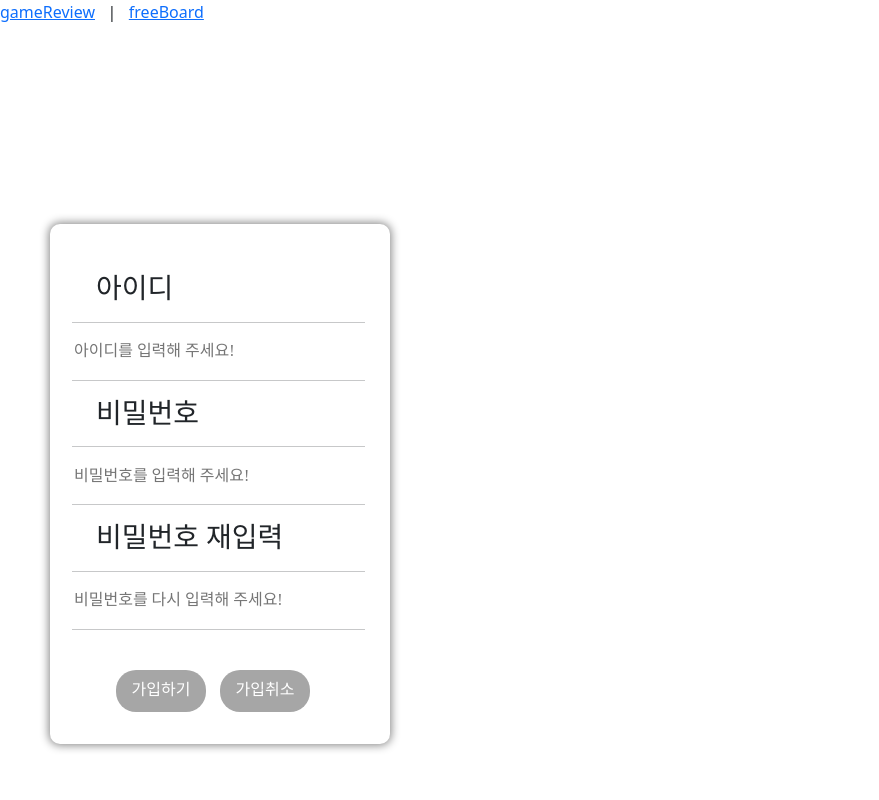
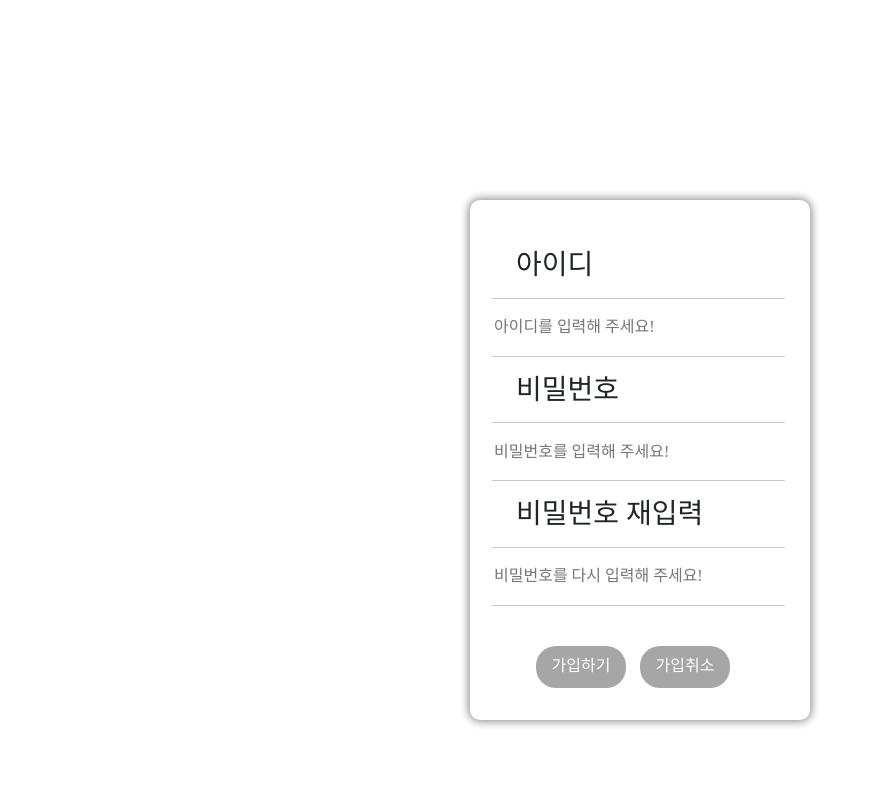
Before and after one commit to 99-1week-Toyproject/1week_toy, a Flask app: page /join in a window 1280 px wide. Shown: the whole page, without its empty margins (0-879 px from the left). Run offline with Flask 2, Linux system fonts and the light colour scheme; some libraries are stand-ins or nearby versions; some web fonts are replaced.

Commit message:
[update] 로그인 및 회원가입 기본 틀 제작 완료

```diff
--- a/templates/join.html
+++ b/templates/join.html
@@ -39,6 +39,9 @@
     // 일단 내가 준비한 자바스크립트가 준비되면 실행되어야 하니까!!
     // 왜 이걸 사용했냐면, 처음에는 그냥 스크립트를 작성하니까 html이 준비되기도 전에 document 객체에 대한 함수들이 실행되는 문제가 나오는 가능성이 있었습니다.
     // 예를 들면, 밑에보시면 저는 입력 필드의 값을 하나의 class로 묶어서 값을 받아오려고 하는데 이게 준비되기도 전에 자바스크립트가 실행되어버리기 때문입니다.
+    function goLogin() {
+        window.location.href = '/login'
+    }
     window.onload = function () {
 
         // 먼저 html의 데이터들을 싹 다 긁어옵니다.
@@ -113,6 +116,8 @@
             errorMsgReset(error)
         }
 
+        //  함수 만들고 버튼에다가 onclick으로 달아줘도 됩니다!
+        //  근데 그냥 이렇게도 되나 하고 위에서 복사해서 써 봤습니다.
         document.getElementById('joinBtn').onclick = function () {
             errorMsgReset(error);
 
@@ -180,6 +185,7 @@
                     if (response['result'] == 'success') {
                         alert('회원가입 완료!')
                         window.location.href = '/login'
+                        return
                     }
                     if (response['result'] == 'fail') {
                         alert(response['msg'])
@@ -203,6 +209,17 @@
         src: url('https://cdn.jsdelivr.net/gh/Project-Noonnu/noonfonts_2107@1.1/Pretendard-Regular.woff') format('woff');
         font-weight: 400;
         font-style: normal;
+    }
+
+    a {
+        text-decoration: none;
+        color: #2b2b2b;
+
+    }
+
+    a:hover {
+        background-color: #F1F3F5;
+        font-size: 16.5px;
     }
 
     input {
@@ -232,8 +249,7 @@
         padding-top: 47px;
         padding-left: 45px;
 
-        margin-top: 200px;
-        margin-left: 50px;
+        margin: 200px auto 0 auto;
 
         background-color: white;
 
@@ -264,6 +280,24 @@
         background-color: #B4B7F1;
         cursor: pointer;
     }
+
+    .navBar {
+        font-family: Pretendard-Regular;
+        font-weight: 400;
+        font-size: 16px;
+
+        border: 1px solid #a6a6a6;
+        border-radius: 5px;
+        width: 206px;
+        height: 30px;
+
+        padding-top: 2px;
+        padding-left: 8px;
+
+        background-color: white;
+
+        margin-left: 86%;
+    }
 </style>
 
 
@@ -272,13 +306,15 @@
     <!-- 왜냐면 나는 여기 html 안에 있는 class와 id를 적극적으로 활용하기 위한 전략을 사용할 것이기 때문입니다! -->
     <!-- div로 묶어주니 html의 값을 가져오지 못하는 문제가 있었습니다. -->
     <!-- form이라는 게 input의 value를 넘길 때 쓰이는 것이니 해당 html 의 value를 취합할 수 있었습니다.  -->
-    <div class="navBar">
+
+    <!-- #nav 바가 굳이 있어야되나 싶어서 주석처리 -->
+    <!-- <div class="navBar">
         <a href="/main">gameReview</a>
         <span>&nbsp; | &nbsp;</span>
         <a href="/board">freeBoard</a>
-    </div>
+    </div> -->
 
-    <form name="join" id="join" class="join">
+    <form name="join" id="join" class="join" onsubmit="return false">
 
 
         <!-- 아이디 입력 필드 -->
@@ -292,7 +328,7 @@
                     style="width: 240px; position: relative; right: 24px">
             </span>
             <div class=" join_list">
-                <span id="idError" style="position: relative; right: 24px"></span>
+                <span id="idError" style="position: relative; right: 24px; color: red;"></span>
             </div>
             <hr style="position:relative; right: 24px">
             <!-- 비밀번호 입력 필드 -->
@@ -306,7 +342,7 @@
             </span>
 
             <div class=" join_list">
-                <span id="pwError" style="position: relative; right: 24px"></span>
+                <span id="pwError" style="position: relative; right: 24px; color: red;"></span>
             </div>
             <hr style="position:relative; right: 24px">
             <!-- 비밀번호 재입력 필드 -->
@@ -319,7 +355,7 @@
                     style="width: 240px; position: relative; right: 24px">
             </span>
             <div class=" join_list">
-                <span id="pwCheckError" style="position: relative; right: 24px"></span>
+                <span id="pwCheckError" style="position: relative; right: 24px; color: red;"></span>
             </div>
             <hr style="position:relative; right: 24px">
             <br>
@@ -329,7 +365,7 @@
                 <button id="joinBtn" class="join_btn">
                     가입하기
                 </button>
-                <button id="backBtn" class="back_btn">
+                <button id="backBtn" class="back_btn" onclick="goLogin()">
                     가입취소
                 </button>
                 <!-- <input type="submit" value="가입하기" id="joinBtn" class="join_btn"> -->
```
